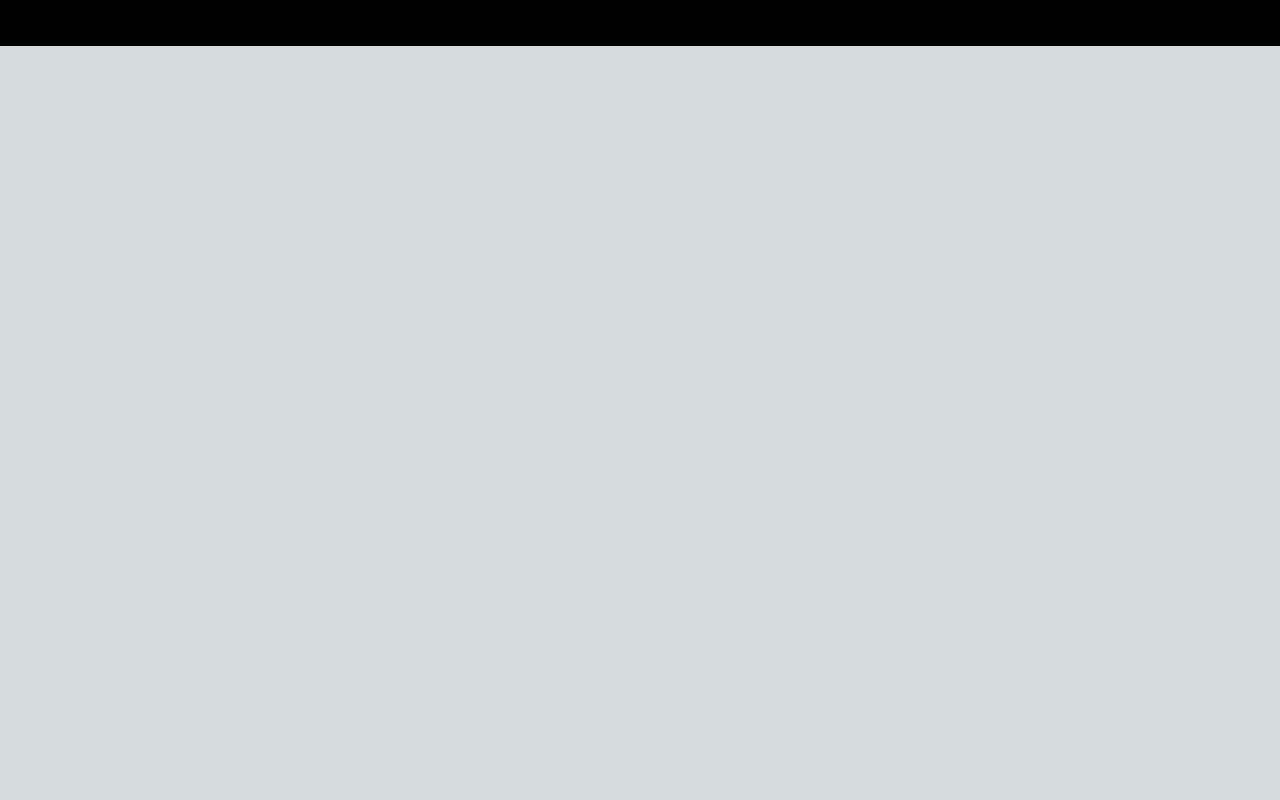
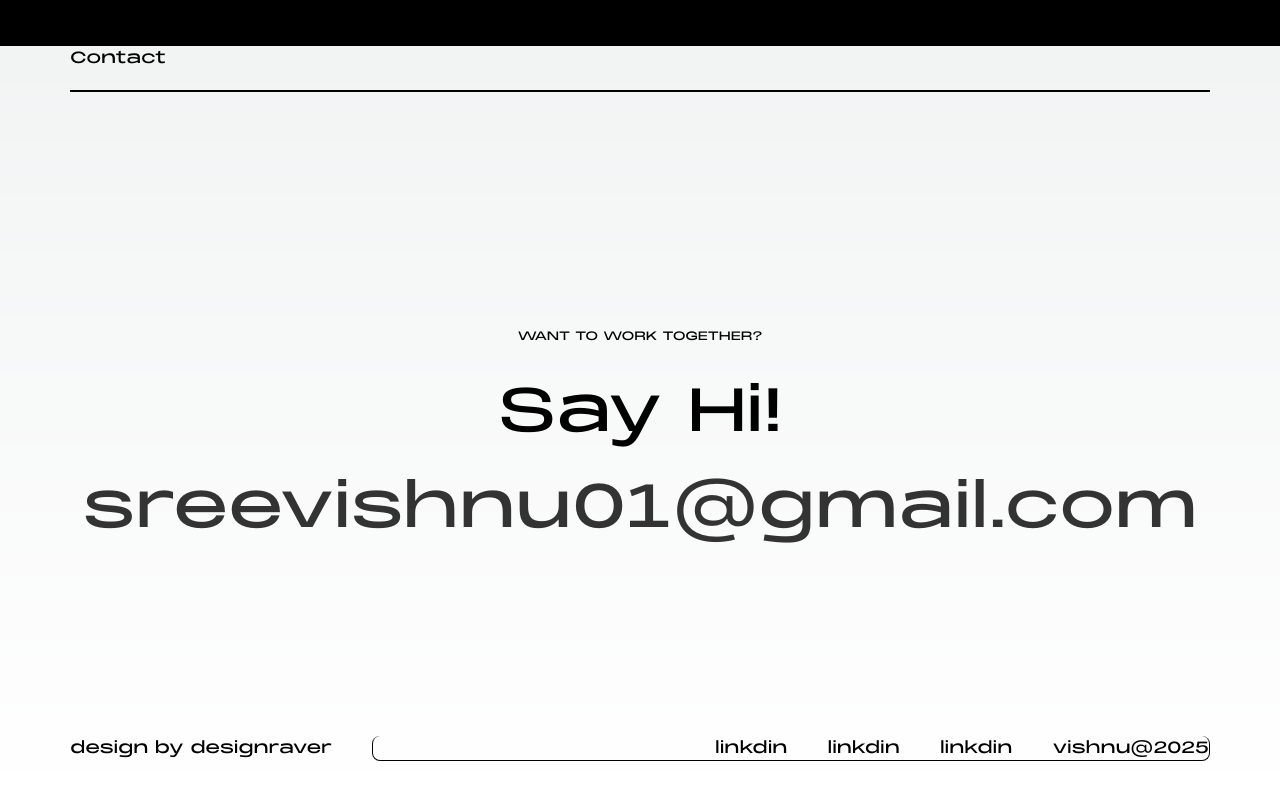
Before and after one commit to sreevishnu01/develop-portfolio, a Next.js app: page / in a window 1280 px wide. Shown: the part 1554-2354 px from the top of the page. Before the commit the page ends 1555 px from the top, so only its background shows below. Built offline with nearby package versions, Linux system fonts and the light colour scheme.

Commit message:
fixed cu

```diff
--- a/src/app/layout.js
+++ b/src/app/layout.js
@@ -20,10 +20,10 @@ export default function RootLayout({ children }) {
   return (
     <html lang="en">
       <body className={mounment.className}>
+        <div className="hidden md:block">
+          <Curson />
+        </div>
         <main>
-          <div className="hidden md:block">
-            <Curson />
-          </div>
           <Navigation />
           {children}
           <FooterSection />
--- a/src/app/page.js
+++ b/src/app/page.js
@@ -1,9 +1,12 @@
 import HeroSection from "@/component/home/HeroSection";
+import Work from "@/component/home/Work";
 
 export default function Home() {
   return (
     <div>
       <HeroSection />
+
+      <Work />
     </div>
   );
 }
--- a/src/component/Curson.jsx
+++ b/src/component/Curson.jsx
@@ -5,11 +5,15 @@ import gsap from "gsap";
 function Curson() {
   useEffect(() => {
     function onFirstMove(e) {
+      // Adjust for scroll position
+      const scrollX = window.scrollX;
+      const scrollY = window.scrollY;
+
       gsap.to("#cursor", {
         autoAlpha: 1,
         x: e.clientX - 50 / 2 + 30,
         y: e.clientY - 50 / 2 + 30,
-        duration: 1,
+        duration: 0.8,
         delay: 0,
         ease: "power4.out",
       });
@@ -23,7 +27,7 @@ function Curson() {
     <>
       <div
         id="cursor"
-        className="absolute top-0 left-0 h-[40px] w-[40px] bg-white rounded-full z-[1] mix-blend-difference"
+        className="fixed top-0 left-0 h-[40px] w-[40px] bg-white rounded-full z-[1] mix-blend-difference"
       />
     </>
   );
--- a/src/component/FooterSection.jsx
+++ b/src/component/FooterSection.jsx
@@ -1,3 +1,4 @@
+import Link from "next/link";
 import React from "react";
 
 function FooterSection() {
@@ -11,16 +12,22 @@ function FooterSection() {
       <div className="w-full text-center mt-8 lg:mt-[236px]">
         <p className="text-xs ">WANT TO WORK TOGETHER?</p>
         <p className="text-6xl my-9">Say Hi!</p>
-        <p className="text-6xl text-[#333333]">hello@yourdomain.com</p>
+        <p className="text-6xl text-[#333333]">sreevishnu01@gmail.com</p>
       </div>
 
       <footer className="flex justify-between gap-10 mt-[200px] mb-10">
-        <p className="w-fit whitespace-nowrap">design by me hsgdyuvuy</p>
+        <Link
+          href={"https://designraver.com/"}
+          className="w-fit whitespace-nowrap"
+        >
+          design by designraver
+        </Link>
+
         <div className="flex justify-end w-full gap-10 border border-black border-t-0 rounded-lg">
           <p>linkdin</p>
           <p>linkdin</p>
           <p>linkdin</p>
-          <p>vishnu@2024</p>
+          <p>vishnu@2025</p>
         </div>
       </footer>
     </div>
--- /dev/null
+++ b/src/component/home/Work.jsx
@@ -0,0 +1,7 @@
+import React from "react";
+
+function Work() {
+  return <div className="h-screen">Work</div>;
+}
+
+export default Work;
```
